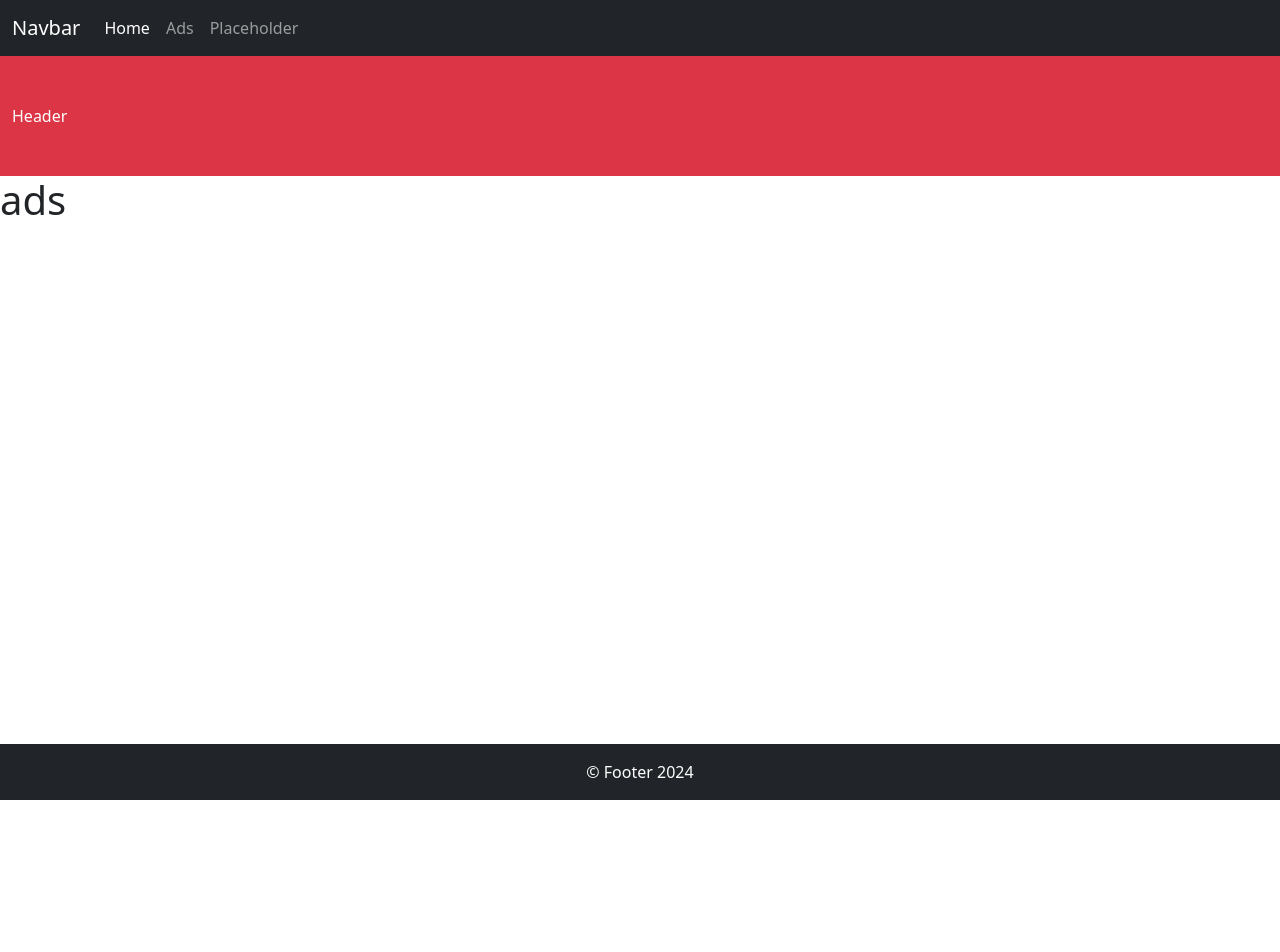
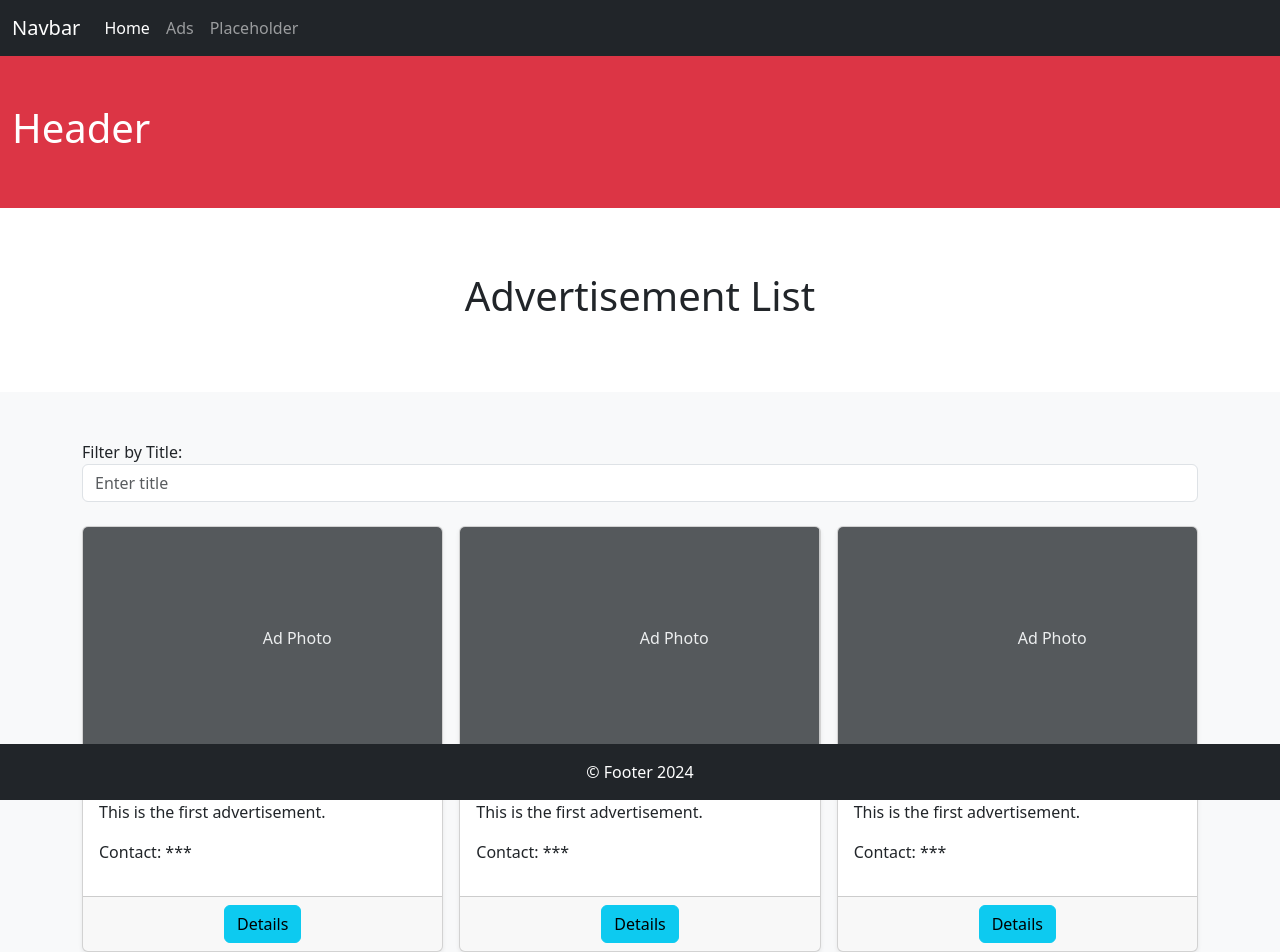
Before and after one commit to GogoFC/react-marketplace-ui, a React (Create React App) app: page / in a window 1280 px wide. Shown: the top 952 px of the page. Before the commit the page ends 800 px from the top, so only its background shows below. Built offline with nearby package versions, Linux system fonts and the light colour scheme.

Commit message:
ads, filter

```diff
--- a/src/Ads.js
+++ b/src/Ads.js
@@ -1,13 +1,89 @@
-import React, { Component } from 'react';
+import React, { Component } from "react";
 
 class Ads extends Component {
-    render() {
-        return (
-            <div>
-                <h1>ads</h1>
+  render() {
+    return (
+      <>
+        <section class="py-3 text-center container">
+          <div class="row py-lg-5">
+            <div class="col-lg-6 col-md-8 mx-auto">
+              <h1 class="fw-light">Advertisement List</h1>
             </div>
-        );
-    }
+          </div>
+        </section>
+
+        <div className="album py-5 bg-body-tertiary">
+          <div className="container">
+            {/* Filter component */}
+            <div class="mb-4">
+              <label for="filterTitle">Filter by Title:</label>
+              <input
+                type="text"
+                className="form-control"
+                id="filterTitle"
+                placeholder="Enter title"
+              ></input>
+            </div>
+            <div className="row row-cols-1 row-cols-sm-2 row-cols-md-3 g-3">
+              <Ad />
+              <Ad />
+              <Ad />
+              <Ad />
+              <Ad />
+              <Ad />
+              <Ad />
+              <Ad />
+              <Ad />
+            </div>
+          </div>
+        </div>
+      </>
+    );
+  }
 }
 
+export const Ad = () => {
+  return (
+    <div className="col">
+      <div className="card shadow-sm">
+        <svg
+          className="bd-placeholder-img card-img-top"
+          width="100%"
+          height="225"
+          xmlns="http://www.w3.org/2000/svg"
+          role="img"
+          aria-label="Placeholder: Thumbnail"
+          preserveAspectRatio="xMidYMid slice"
+          focusable="false"
+        >
+          <title>Placeholder</title>
+          <rect width="100%" height="100%" fill="#55595c" />
+          <text x="50%" y="50%" fill="#eceeef" dy=".3em">
+            Ad Photo
+          </text>
+        </svg>
+        <div className="card-body">
+          <h5 className="card-title">Title</h5>
+          <p className="card-text">This is the first advertisement.</p>
+          <p
+            className="card-text"
+            onclick="alert('Contact: contact5@example.com')"
+          >
+            Contact: ***
+          </p>
+          <div className="d-flex justify-content-between align-items-center"></div>
+        </div>
+        <div className="card-footer text-center">
+          <button
+            className="btn btn-info"
+            onclick="alert('Contact: contact5@example.com')"
+          >
+            Details
+          </button>
+        </div>
+      </div>
+    </div>
+  );
+};
+
 export default Ads;
--- a/src/Header.js
+++ b/src/Header.js
@@ -15,7 +15,7 @@
 export const HeaderElement = () => {
   return (
     <header className="container-fluid bg-danger text-white py-5">
-      Header{" "}
+      <h1>Header</h1>{" "}
     </header>
   );
 };
```
Also changed, not shown: src/index.js (+8 -11 lines).
